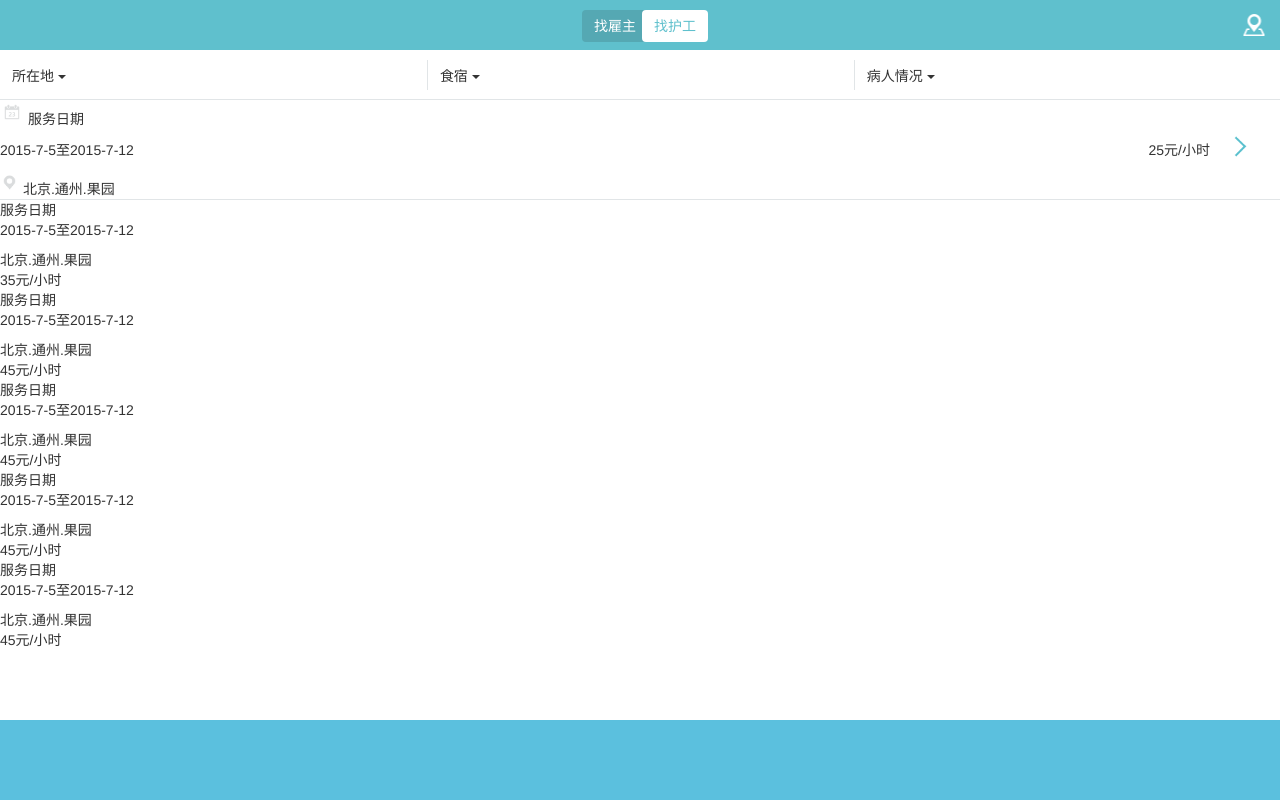
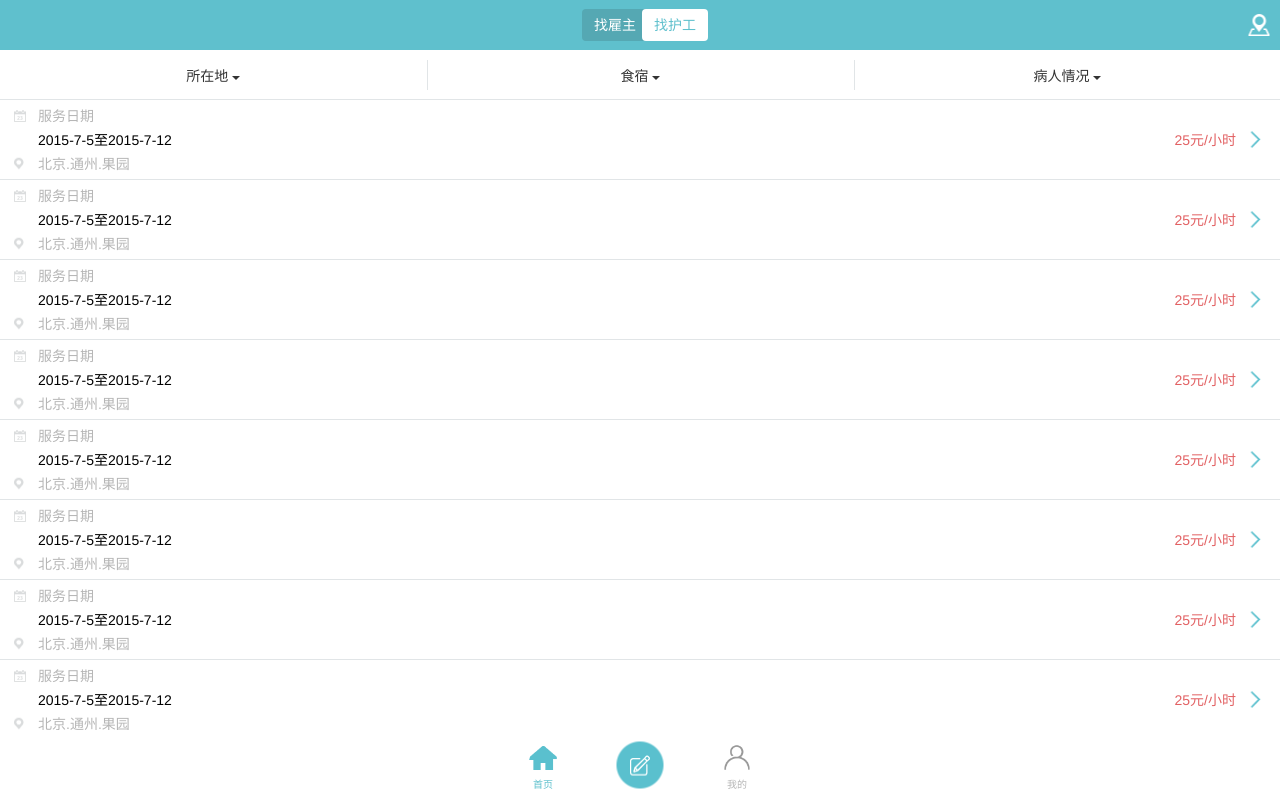
Before and after one commit to jimo621/taskCss, a plain HTML site: page task6.html in a window 1280 px wide. Drawn offline with Linux system fonts and the light colour scheme.

Commit message:
task6flex

```diff
--- a/task-6.css
+++ b/task-6.css
@@ -1,222 +1,237 @@
-*{
+* {
     margin: 0;
     padding: 0;
 }
-html{
+html {
     font-size:625%;
 }
-body{
+body {
     width: 100%;
     height: 100%;
 }
-header{
+header {
     position: fixed;
     left: 0;
     top: 0;
     width: 100%;
     height: 0.5rem;
-    text-align: center;
-    line-height: 0.5rem;
+    display: flex;
+    justify-content: space-between;
+    align-items: center;
     background-color: #5fc0cd;
     z-index: 10;
 }
-.btn-left, .btn-rigt{
+.empty {
+    width: .5rem;
+    height: .5rem;
+    flex: 0 0 .42rem;
+    transform: scale(.5);
+}
+.btn-group {
+    flex: none;
+}
+.btn-left, .btn-rigt {
     margin-right: -0.1rem;
     border: none;
-    outline: none;
+    outline: none !important;
     background: none;
 }
-.btn-left{
-    background-color: RGB(85,168,179);
+.btn-left {
+    background-color: #55a8b3;
     color: #fff;
 }
-.btn-rigt{
-    color: RGB(95,192,205);
+.btn-rigt {
+    color: #5fc0cd;
     background-color: #ffffff;
 }
-header a{
-    position: absolute;
-    right: 0.05rem;
-    top: 50%;
-    margin-top: -0.22rem;
-    display: inline-block;
-    width: 0.42rem;
-    height: 0.44rem;
-    background-image: url(img/sprit.png);
-    background-size: 2.11rem 1.45rem;
-    transform: scale(0.5);
+.icon1 {
+    display: flex;
+    flex: 0 0 .42rem;
+    width: .42rem;
+    height: .44rem;
+    background: url(img/sprit.png) -0.56rem -1.01rem;
+    transform: scale(.5);
 }
-.icon1{background-position: -0.56rem -1.01rem;}
-nav{
+nav {
     position: fixed;
     left: 0;
-    top: 0.5rem;
+    top: .5rem;
     width: 100%;
-    height: 0.5rem;
+    height: .5rem;
     z-index: 10;
     text-align: center;
-    border-bottom: 0.01rem solid #e1e5e7;
-    background-color: #ffffff;
+    border-bottom: .01rem solid #e1e5e7;
+    background-color: #fff;
 }
-#leftdiv{
+#leftdiv {
     position: absolute;
     left:0;
     width: 33.3%;
-    height: 0.3rem;
-    margin: 0.1rem 0;
-    line-height: 0.3rem;
-    /*display: flex;*/
-    /*align-items: center;*/
+    height: .3rem;
+    margin: .1rem 0;
+    line-height: .3rem;
 }
-#zhongdiv{
+#zhongdiv {
     width: 33.3%;
-    border-left: 0.01rem solid #e1e5e7;
-    height: 0.3rem;
-    margin: 0.1rem 0;
-    line-height: 0.3rem;
+    border-left: .01rem solid #e1e5e7;
+    height: .3rem;
+    margin: .1rem 0;
+    line-height: .3rem;
 }
-#rightdiv{
+#rightdiv {
     position: absolute;
     right: 0;
     width: 33.3%;
-    border-left: 0.01rem solid #e1e5e7;
-    height: 0.3rem;
-    margin: 0.1rem 0;
-    line-height: 0.3rem;
+    border-left: .01rem solid #e1e5e7;
+    height: .3rem;
+    margin: .1rem 0;
+    line-height: .3rem;
 }
-.bottonbdleft, .bottonbdcontent, .bottonbdright{
+.bottonbdleft, .bottonbdcontent, .bottonbdright {
     border-radius: 0;
     border: none;
-
+    float: none !important;
 }
-.bottonbdcontent, .bottonbdright{
-    /*border-left: 0.01rem solid #e1e5e7;*/
+.menulist {
+    width: 100%;
+    min-width: 100%;
+    text-align: center;
 }
-.dropdown{
-    display: inline-block;
-    line-height: 0.5rem;
-}
-.dropdown-content{
-    display: none;
-    /*position: absolute;*/
-    background-color: #f9f9f9;
-    min-width: 0.17rem;
-    box-shadow: 0 .08rem .16rem 0 rgba(0,0,0,0.2);
-    padding: .12rem .16rem;
-    z-index: 1;
-}
-.dropdown:hover .dropdown-content {
-    display: block;
-}
-.ddleft{
-    position: absolute;
-    left:0;
-    width: 33.3%;
-    height: 0.3rem;
-    margin: 0.1rem 0;
-    line-height: 0.3rem;
-}
-.ddzhong{
-    width: 33.3%;
-    border-left: 0.01rem solid #e1e5e7;
-    height: 0.3rem;
-    margin: 0.1rem 0;
-    line-height: 0.3rem;
-}
-.ddright{
-    position: absolute;
-    right: 0;
-    width: 33.3%;
-    border-left: 0.01rem solid #e1e5e7;
-    height: 0.3rem;
-    margin: 0.1rem 0;
-    line-height: 0.3rem;
-}
-main{
+main {
     position: relative;
     left: 0;
     top: 1rem;
-    bottom: 0.8rem;
+    bottom: .7rem;
     overflow: auto;
 }
-.intor{
-    position: relative;
-    top: 0;
+.intor {
     width: 100%;
-    height: 1rem;
+    height: .8rem;
+    display: flex;
+    justify-content: space-between;
+    align-items: center;
     border-bottom: 0.01rem solid #e1e5e7;
 }
-.intor-left{
-    position: absolute;
-    left: 0;
-    top: 0;
-    width: 50%;
+.intor-left {
+    display: flex;
+    flex:0 0 70%;
+    flex-direction: column;
+    margin-left: .08rem;
+    color: #b6b6b6;
 }
-.intor-left i{
-    display: inline-block;
-    width: 0.24rem;
-    height: 0.24rem;
-    background-image: url(img/sprit.png);
-    background-size: 2.11rem 1.45rem;
-    transform: scale(0.6);
+.left-centet {
+    display: flex;
+    align-items: center;
 }
-.icon2{
-    background-position: -0.35rem 0;
+.icon2 {
+    flex: 0 0 .24rem;
+    width: .24rem;
+    height: .24rem;
+    background: url(img/sprit.png) -0.35rem 0;
+    transform: scale(.5);
+    margin-right: .06rem;
 }
-.intor p{
-    line-height: 1rem;
+.vacancy {
+    flex: 0 0 .24rem;
+    width: .24rem;
+    height: .24rem;
+    transform: scale(.5);
+    margin-right: .06rem;
 }
-.intor-bottom{
-    position: absolute;
-    left: 0;
-    bottom: 0;
-    width: 50%;
+.icon3 {
+    flex: 0 0 .24rem;
+    width: .19rem;
+    height: .23rem;
+    background: url(img/sprit.png) 0 0;
+    transform: scale(.5);
+    margin-right: .06rem;
 }
-.intor-bottom i{
-    display: inline-block;
-    width: 0.19rem;
-    height: 0.23rem;
-    background-image: url(img/sprit.png);
-    background-size: 2.11rem 1.45rem;
-    transform: scale(0.6);
+.intor-right {
+    display: flex;
+    flex-direction: row;
+    align-items: center;
+    margin-right: .15rem;
+    color: #e26163;
 }
-.icon3{
-    background-position: 0 0;
+.icon4 {
+    width: .19rem;
+    height: .33rem;
+    background: url(img/sprit.png) -0.77rem 0;
+    transform: scale(.5);
+    margin-left: .1rem;
 }
-.intor-right{
-    position: absolute;
-    right: 0.3rem;
-    top: 50%;
-    transform: translateY(-50%);
-    text-align: center;
+.textcss {
+    width: 70%;
+    color: #000;
+    overflow: hidden;
+    text-overflow: ellipsis;
+    white-space: nowrap;
 }
-.time{
-    /*line-height: 1rem;*/
-    height: 0.198rem;
-    margin-right: 0.4rem;
-}
-.intor-right i{
-    display: inline-block;
-    width: 0.19rem;
-    height: 0.33rem;
-    background-image: url(img/sprit.png);
-    background-size: 2.11rem 1.45rem;
-    transform: scale(0.6);
-    position: absolute;
-    top: 50%;
-    right: 0;
-    margin-top: -0.198rem;
-}
-.icon4{
-    background-position: -0.77rem 0;
-
-}
-footer{
+footer {
     position: fixed;
     left: 0;
     bottom: 0;
     width: 100%;
-    height: 0.8rem;
-    background-color: #5bc0de;
+    height: .7rem;
+    display: flex;
+    justify-content: center;
+    align-items: center;
+    background-color: #fff;
     z-index: 10;
 }
+.initial {
+    width: .5rem;
+    display: flex;
+    flex-direction: column;
+    justify-content: center;
+    align-items: center;
+    text-align: center;
+    font-size: .1rem;
+    color: #5fc0cd;
+}
+.icon5 {
+    width: .46rem;
+    height: .4rem;
+    background: url(./img/sprit.png) 0 -1.04rem;
+    transform: scale(.6);
+    border: none;
+    outline: none;
+}
+.boblank {
+    width: .25rem;
+    height: .7rem;
+}
+.write {
+    display: flex;
+    justify-content: center;
+    align-items: center;
+    width: .94rem;
+    height: .94rem;
+    background: url(./img/sprit.png) -1.17rem 0;
+    transform: scale(.5);
+}
+.icon6 {
+    width: .4rem;
+    height: .41rem;
+    background: url(./img/sprit.png) 0 -0.48rem;
+    border: none;
+    outline: none;
+}
+.my {
+    width: .5rem;
+    display: flex;
+    flex-direction: column;
+    justify-content: center;
+    align-items: center;
+    text-align: center;
+    font-size: .1rem;
+    color: #b6b6b6;
+}
+.icon7 {
+    width: .42rem;
+    height: .41rem;
+    background: url(./img/sprit.png) -0.56rem -0.48rem;
+    transform: scale(.6);
+    border: none;
+    outline: none;
+}
--- a/task6.html
+++ b/task6.html
@@ -11,10 +11,12 @@
 </head>
 <body>
     <header>
+        <div class="empty"></div>
+        <div class="btngroup">
             <button type="button" class="btn btn-default btn-left">找雇主</button>
             <button type="button" class="btn btn-default btn-rigt">找护工</button>
+        </div>
         <a class="icon1" href="#"></a>
-
     </header>
     <nav>
 
@@ -23,7 +25,7 @@
                 所在地
                 <span class="caret"></span>
             </button>
-            <ul class="dropdown-menu" role="menu">
+            <ul class="dropdown-menu menulist" role="menu">
                 <li>
                     <a href="#">北京</a>
                 </li>
@@ -44,7 +46,7 @@
                 食宿
                 <span class="caret"></span>
             </button>
-            <ul class="dropdown-menu" role="menu">
+            <ul class="dropdown-menu menulist" role="menu">
                 <li>
                     <a href="#">全包</a>
                 </li>
@@ -65,7 +67,7 @@
                 病人情况
                 <span class="caret"></span>
             </button>
-            <ul class="dropdown-menu" role="menu">
+            <ul class="dropdown-menu menulist" role="menu">
                 <li>
                     <a href="#">半身不遂</a>
                 </li>
@@ -80,131 +82,188 @@
                 </li>
             </ul>
         </div>
-
-
-
-        <!--<div class="dropdown ddleft">-->
-            <!--<span>所在地</span>-->
-            <!--<div class="dropdown-content">-->
-                <!--<p>北京</p>-->
-                <!--<p>上海</p>-->
-                <!--<p>深圳</p>-->
-            <!--</div>-->
-        <!--</div>-->
-        <!--<div class="dropdown ddzhong">-->
-            <!--<span>食宿</span>-->
-            <!--<div class="dropdown-content">-->
-                <!--<p>无</p>-->
-                <!--<p>有</p>-->
-                <!--<p>有无</p>-->
-            <!--</div>-->
-        <!--</div>-->
-        <!--<div class="dropdown ddright">-->
-            <!--<span>病人情况</span>-->
-            <!--<div class="dropdown-content">-->
-                <!--<p>轻</p>-->
-                <!--<p>重</p>-->
-                <!--<p>疾</p>-->
-            <!--</div>-->
-        <!--</div>-->
     </nav>
     <main>
         <div class="intor">
             <div class="intor-left">
+                <div class="left-centet">
                     <i class="icon2"></i>
                     <span>服务日期</span>
                 </div>
-            <p>2015-7-5至2015-7-12</p>
-            <div class="intor-bottom">
+                <div class="left-centet">
+                    <div class="vacancy"></div>
+                    <span class="textcss">2015-7-5至2015-7-12</span>
+                </div>
+                <div class="left-centet">
                     <i class="icon3"></i>
                     <span>北京.通州.果园</span>
                 </div>
+            </div>
             <div class="intor-right">
-                <span class="time">25元/小时</span>
+                    <span>25元/小时</span>
+                    <i class="icon4"></i>
+            </div>
+        </div>
+        <div class="intor">
+            <div class="intor-left">
+                <div class="left-centet">
+                    <i class="icon2"></i>
+                    <span>服务日期</span>
+                </div>
+                <div class="left-centet">
+                    <div class="vacancy"></div>
+                    <span class="textcss">2015-7-5至2015-7-12</span>
+                </div>
+                <div class="left-centet">
+                    <i class="icon3"></i>
+                    <span>北京.通州.果园</span>
+                </div>
+            </div>
+            <div class="intor-right">
+                <span>25元/小时</span>
+                <i class="icon4"></i>
+            </div>
+        </div>
+        <div class="intor">
+            <div class="intor-left">
+                <div class="left-centet">
+                    <i class="icon2"></i>
+                    <span>服务日期</span>
+                </div>
+                <div class="left-centet">
+                    <div class="vacancy"></div>
+                    <span class="textcss">2015-7-5至2015-7-12</span>
+                </div>
+                <div class="left-centet">
+                    <i class="icon3"></i>
+                    <span>北京.通州.果园</span>
+                </div>
+            </div>
+            <div class="intor-right">
+                <span>25元/小时</span>
+                <i class="icon4"></i>
+            </div>
+        </div>
+        <div class="intor">
+            <div class="intor-left">
+                <div class="left-centet">
+                    <i class="icon2"></i>
+                    <span>服务日期</span>
+                </div>
+                <div class="left-centet">
+                    <div class="vacancy"></div>
+                    <span class="textcss">2015-7-5至2015-7-12</span>
+                </div>
+                <div class="left-centet">
+                    <i class="icon3"></i>
+                    <span>北京.通州.果园</span>
+                </div>
+            </div>
+            <div class="intor-right">
+                <span>25元/小时</span>
+                <i class="icon4"></i>
+            </div>
+        </div>
+        <div class="intor">
+            <div class="intor-left">
+                <div class="left-centet">
+                    <i class="icon2"></i>
+                    <span>服务日期</span>
+                </div>
+                <div class="left-centet">
+                    <div class="vacancy"></div>
+                    <span class="textcss">2015-7-5至2015-7-12</span>
+                </div>
+                <div class="left-centet">
+                    <i class="icon3"></i>
+                    <span>北京.通州.果园</span>
+                </div>
+            </div>
+            <div class="intor-right">
+                <span>25元/小时</span>
+                <i class="icon4"></i>
+            </div>
+        </div>
+        <div class="intor">
+            <div class="intor-left">
+                <div class="left-centet">
+                    <i class="icon2"></i>
+                    <span>服务日期</span>
+                </div>
+                <div class="left-centet">
+                    <div class="vacancy"></div>
+                    <span class="textcss">2015-7-5至2015-7-12</span>
+                </div>
+                <div class="left-centet">
+                    <i class="icon3"></i>
+                    <span>北京.通州.果园</span>
+                </div>
+            </div>
+            <div class="intor-right">
+                <span>25元/小时</span>
+                <i class="icon4"></i>
+            </div>
+        </div>
+        <div class="intor">
+            <div class="intor-left">
+                <div class="left-centet">
+                    <i class="icon2"></i>
+                    <span>服务日期</span>
+                </div>
+                <div class="left-centet">
+                    <div class="vacancy"></div>
+                    <span class="textcss">2015-7-5至2015-7-12</span>
+                </div>
+                <div class="left-centet">
+                    <i class="icon3"></i>
+                    <span>北京.通州.果园</span>
+                </div>
+            </div>
+            <div class="intor-right">
+                <span>25元/小时</span>
+                <i class="icon4"></i>
+            </div>
+        </div>
+        <div class="intor">
+            <div class="intor-left">
+                <div class="left-centet">
+                    <i class="icon2"></i>
+                    <span>服务日期</span>
+                </div>
+                <div class="left-centet">
+                    <div class="vacancy"></div>
+                    <span class="textcss">2015-7-5至2015-7-12</span>
+                </div>
+                <div class="left-centet">
+                    <i class="icon3"></i>
+                    <span>北京.通州.果园</span>
+                </div>
+            </div>
+            <div class="intor-right">
+                <span>25元/小时</span>
                 <i class="icon4"></i>
             </div>
         </div>
 
-        <div>
-            <div>
-                <i></i>
-                <span>服务日期</span>
-            </div>
-            <p>2015-7-5至2015-7-12</p>
-            <div>
-                <i></i>
-                <span>北京.通州.果园</span>
-            </div>
-            <div>
-                <span>35元/小时</span>
-                <i></i>
-            </div>
-        </div>
-        <div>
-            <div>
-                <i></i>
-                <span>服务日期</span>
-            </div>
-            <p>2015-7-5至2015-7-12</p>
-            <div>
-                <i></i>
-                <span>北京.通州.果园</span>
-            </div>
-            <div>
-                <span>45元/小时</span>
-                <i></i>
-            </div>
-        </div>
-        <div>
-            <div>
-                <i></i>
-                <span>服务日期</span>
-            </div>
-            <p>2015-7-5至2015-7-12</p>
-            <div>
-                <i></i>
-                <span>北京.通州.果园</span>
-            </div>
-            <div>
-                <span>45元/小时</span>
-                <i></i>
-            </div>
-        </div>
-        <div>
-            <div>
-                <i></i>
-                <span>服务日期</span>
-            </div>
-            <p>2015-7-5至2015-7-12</p>
-            <div>
-                <i></i>
-                <span>北京.通州.果园</span>
-            </div>
-            <div>
-                <span>45元/小时</span>
-                <i></i>
-            </div>
-        </div>
-        <div>
-            <div>
-                <i></i>
-                <span>服务日期</span>
-            </div>
-            <p>2015-7-5至2015-7-12</p>
-            <div>
-                <i></i>
-                <span>北京.通州.果园</span>
-            </div>
-            <div>
-                <span>45元/小时</span>
-                <i></i>
-            </div>
-        </div>
     </main>
     <footer>
+        <div class="initial">
+            <button class="icon5" type="submit"></button>
+            <span>首页</span>
+        </div>
+        <div class="boblank"></div>
+        <div class="write">
+            <button class="icon6" type="submit"></button>
+        </div>
+        <div class="boblank"></div>
+        <div class="my">
+            <button class="icon7" type="submit"></button>
+            <span>我的</span>
+        </div>
+    </footer>
 
-    </footer>
-    <!--<button class="btn btn-info">hello word!</button>-->
+
+
     <script src="jq/jquery-3.2.1.min.js"></script>
     <script src="js/bootstrap.min.js"></script>
 </body>
```
Lines whose indentation alone changed are shown as unchanged.
